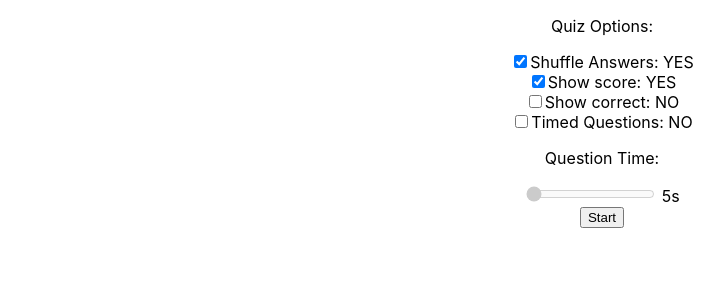
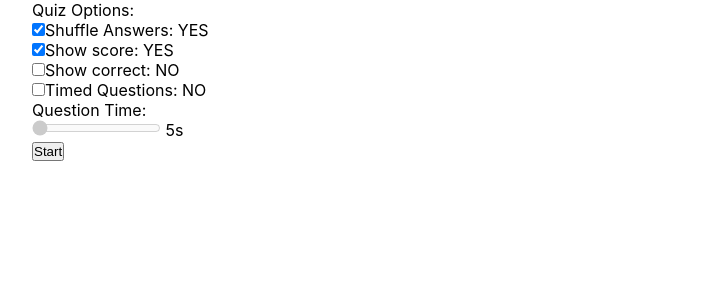
Before and after one commit to Konrad-Jalowy/reactquizapp, a React (Create React App) app: page / in a window 1280 px wide. Shown: the top 300 px of the page, without its empty margins (38-762 px from the left). Built offline with nearby package versions, Linux system fonts and the light colour scheme.

Commit message:
first css styling try

```diff
--- a/src/App.css
+++ b/src/App.css
@@ -1,7 +1,41 @@
-.App {
-  text-align: center;
+* {
+  box-sizing: border-box;
+  margin: 0;
+  padding: 0;
 }
 
+.App {
+  /* text-align: center; */
+}
+.container {
+  margin-inline: auto;
+}
+
+@media (min-width: 576px) {
+  .container {
+      max-width: 540px;
+  }
+}
+@media (min-width: 768px) {
+  .container {
+      max-width: 720px;
+  }
+}
+@media (min-width: 992px) {
+  .container {
+      max-width: 960px;
+  }
+}
+@media (min-width: 1200px) {
+  .container {
+      max-width: 1140px;
+  }
+}
+@media (min-width: 1400px) {
+  .container {
+      max-width: 1320px;
+  }
+}
 .App-logo {
   height: 40vmin;
   pointer-events: none;
```
